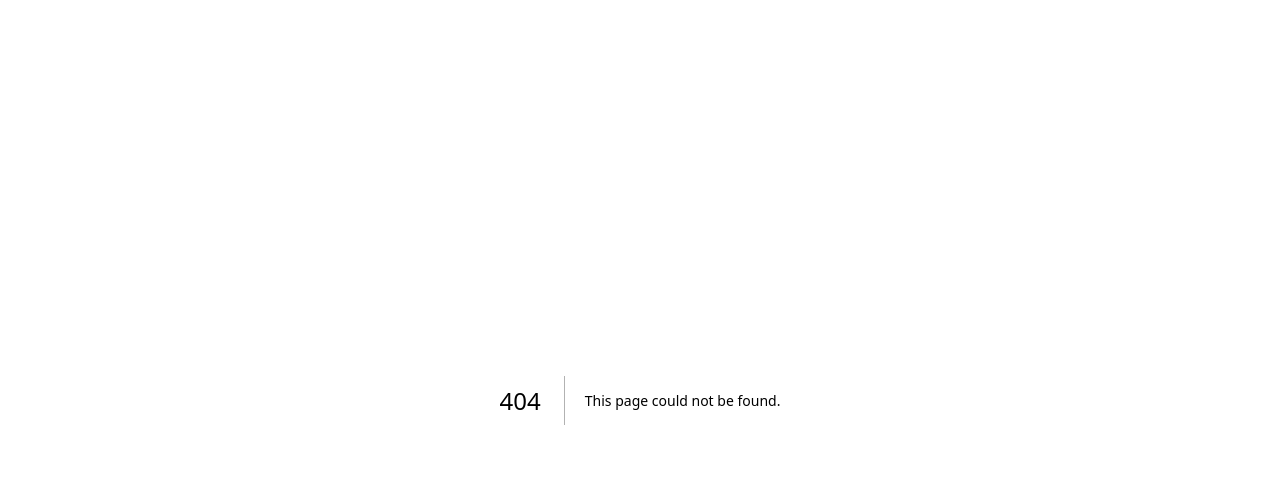
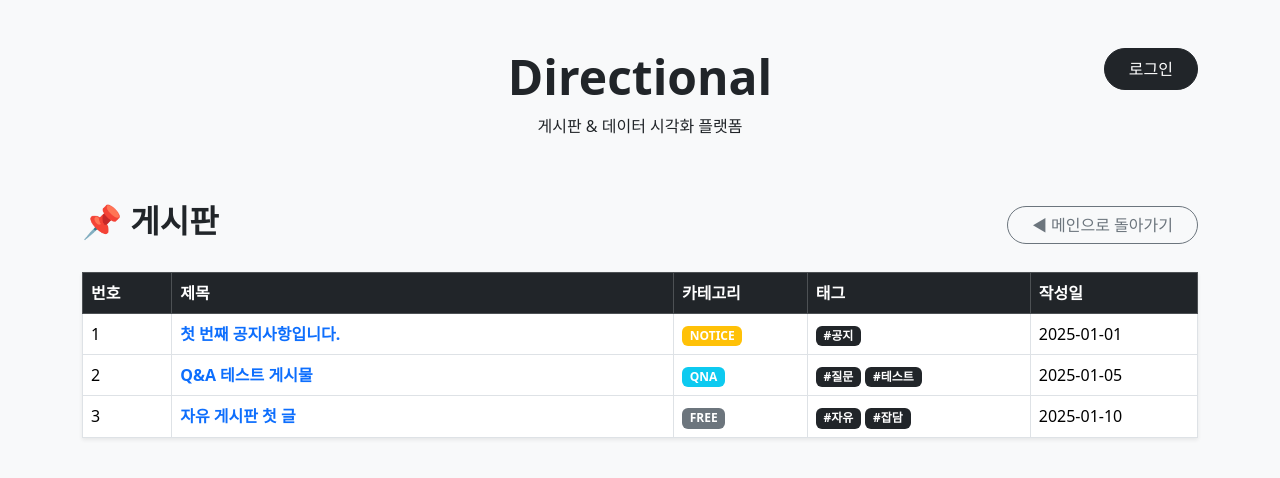
Before and after one commit to DoYoHan/directional, a Next.js app: page /board in a window 1280 px wide. Before the commit this address had no page. Shown: the top 478 px of the page. Built offline with nearby package versions, Linux system fonts and the light colour scheme.

Commit message:
헤더 컴포넌트화 및 게시판 퍼블리싱

```diff
--- /dev/null
+++ b/app/board/page.tsx
@@ -0,0 +1,108 @@
+"use client";
+
+import { useEffect, useState } from "react";
+import Link from "next/link";
+import { Badge, Button, Table } from "react-bootstrap";
+import Header from "../components/Header";
+
+export default function BoardPage() {
+  // 더미 데이터
+  const dummyPosts = [
+    {
+      id: "1",
+      userId: "user123",
+      title: "첫 번째 공지사항입니다.",
+      body: "사이트 오픈을 축하드립니다!",
+      category: "NOTICE",
+      tags: ["공지"],
+      createdAt: "2025-01-01",
+    },
+    {
+      id: "2",
+      userId: "user456",
+      title: "Q&A 테스트 게시물",
+      body: "이 페이지는 예시로 보여지는 게시글입니다.",
+      category: "QNA",
+      tags: ["질문", "테스트"],
+      createdAt: "2025-01-05",
+    },
+    {
+      id: "3",
+      userId: "user789",
+      title: "자유 게시판 첫 글",
+      body: "아무 말 대잔치 시작",
+      category: "FREE",
+      tags: ["자유", "잡담"],
+      createdAt: "2025-01-10",
+    },
+  ];
+
+  return (
+    <main className="min-h-screen bg-light p-4">
+      <div className="container py-4">
+
+        <Header />
+
+        {/* 상단 헤더 */}
+        <div className="d-flex justify-content-between align-items-center mb-4">
+          <h2 className="fw-bold text-dark">📌 게시판</h2>
+
+          <Link href="/" className="btn btn-outline-secondary rounded-pill px-4">
+            ◀ 메인으로 돌아가기
+          </Link>
+        </div>
+
+        {/* 게시판 테이블 */}
+        <Table bordered hover className="bg-white shadow-sm">
+          <thead className="table-dark">
+            <tr>
+              <th style={{ width: "8%" }}>번호</th>
+              <th style={{ width: "45%" }}>제목</th>
+              <th style={{ width: "12%" }}>카테고리</th>
+              <th style={{ width: "20%" }}>태그</th>
+              <th style={{ width: "15%" }}>작성일</th>
+            </tr>
+          </thead>
+
+          <tbody>
+            {dummyPosts.map((post, index) => (
+              <tr key={post.id}>
+                <td>{index + 1}</td>
+
+                {/* 제목 */}
+                <td className="fw-semibold text-primary" style={{ cursor: "pointer" }}>
+                  {post.title}
+                </td>
+
+                {/* 카테고리 */}
+                <td>
+                  <Badge bg={
+                    post.category === "NOTICE"
+                      ? "warning"
+                      : post.category === "QNA"
+                        ? "info"
+                        : "secondary"
+                  }>
+                    {post.category}
+                  </Badge>
+                </td>
+
+                {/* 태그들 */}
+                <td>
+                  {post.tags.map((tag, i) => (
+                    <Badge key={i} bg="dark" className="me-1">
+                      #{tag}
+                    </Badge>
+                  ))}
+                </td>
+
+                {/* 날짜 */}
+                <td>{post.createdAt}</td>
+              </tr>
+            ))}
+          </tbody>
+        </Table>
+      </div>
+    </main>
+  );
+}
--- /dev/null
+++ b/app/components/Header.tsx
@@ -0,0 +1,57 @@
+"use client";
+
+import { useRouter } from "next/navigation";
+import { useEffect, useState } from "react";
+
+export default function Header() {
+  const router = useRouter();
+  const [isLoggedIn, setIsLoggedIn] = useState(false);
+
+  // 초기 로그인 상태 확인
+  useEffect(() => {
+    const token = localStorage.getItem("token");
+    setIsLoggedIn(!!token);
+  }, []);
+
+  // 로그아웃
+  const handleLogout = () => {
+    localStorage.removeItem("token");
+    localStorage.removeItem("user");
+    setIsLoggedIn(false);
+
+    router.push("/"); // 메인으로 이동
+  };
+
+  return (
+    <header className="position-relative pb-5 text-center">
+
+      {/* 로그인/로그아웃 버튼 */}
+      {!isLoggedIn ? (
+        <button
+          onClick={() => router.push("/")}
+          className="btn btn-dark rounded-pill px-4 py-2 position-absolute top-0 end-0"
+        >
+          로그인
+        </button>
+      ) : (
+        <button
+          onClick={handleLogout}
+          className="btn btn-danger rounded-pill px-4 py-2 position-absolute top-0 end-0"
+        >
+          로그아웃
+        </button>
+      )}
+
+      {/* 로고 클릭 시 메인 이동 */}
+      <h1
+        className="fw-bold display-5 mb-2 text-dark"
+        style={{ cursor: "pointer" }}
+        onClick={() => router.push("/")}
+      >
+        Directional
+      </h1>
+
+      <p className="text-dark">게시판 & 데이터 시각화 플랫폼</p>
+    </header>
+  );
+}
--- a/app/page.tsx
+++ b/app/page.tsx
@@ -2,8 +2,12 @@
 
 import { useEffect, useState } from "react";
 import { LoginModal } from "./login/loginModal";
+import Header from "./components/Header";
+import { useRouter } from "next/navigation";
 
 export default function Home() {
+  const router = useRouter();
+
   const [showLogin, setShowLogin] = useState(false);
   const [isLoggedIn, setIsLoggedIn] = useState(false);
 
@@ -12,13 +16,6 @@ export default function Home() {
     const token = localStorage.getItem("token");
     setIsLoggedIn(!!token); // token 존재 여부로 로그인 판단
   }, []);
-
-  // 로그아웃
-  const handleLogout = () => {
-    localStorage.removeItem("token");
-    localStorage.removeItem("user");
-    setIsLoggedIn(false);
-  };
 
   // 로그인 성공 후 상태 업데이트용 콜백
   const handleLoginSuccess = () => {
@@ -35,32 +32,18 @@ export default function Home() {
     return true;
   };
 
+  // 게시판 이동
+  const goToBoard = () => {
+    if (!requireLogin()) return;
+    router.push("/board");
+  };
+
   return (
     <main className="min-h-screen bg-light p-4">
       <div className="container py-4">
 
-        <header className="position-relative pb-5 text-center">
-
-          {/* 로그인 / 로그아웃 버튼 */}
-          {!isLoggedIn ? (
-            <button
-              onClick={() => setShowLogin(true)}
-              className="btn btn-dark rounded-pill px-4 py-2 position-absolute top-0 end-0"
-            >
-              로그인
-            </button>
-          ) : (
-            <button
-              onClick={handleLogout}
-              className="btn btn-danger rounded-pill px-4 py-2 position-absolute top-0 end-0"
-            >
-              로그아웃
-            </button>
-          )}
-
-          <h1 className="fw-bold display-5 mb-2 text-dark">Directional</h1>
-          <p className="text-dark">게시판 & 데이터 시각화 플랫폼</p>
-        </header>
+        {/* 공통 헤더 */}
+        <Header />
 
         {/* 기능 섹션 */}
         <section className="row g-4">
@@ -75,10 +58,7 @@ export default function Home() {
                 </p>
                 <button
                   className="btn btn-primary rounded-pill px-4 py-2"
-                  onClick={() => {
-                    if (!requireLogin()) return;
-                    alert("게시판 이동! (로그인됨)");
-                  }}
+                  onClick={goToBoard}
                 >
                   게시판 바로가기
                 </button>
```
